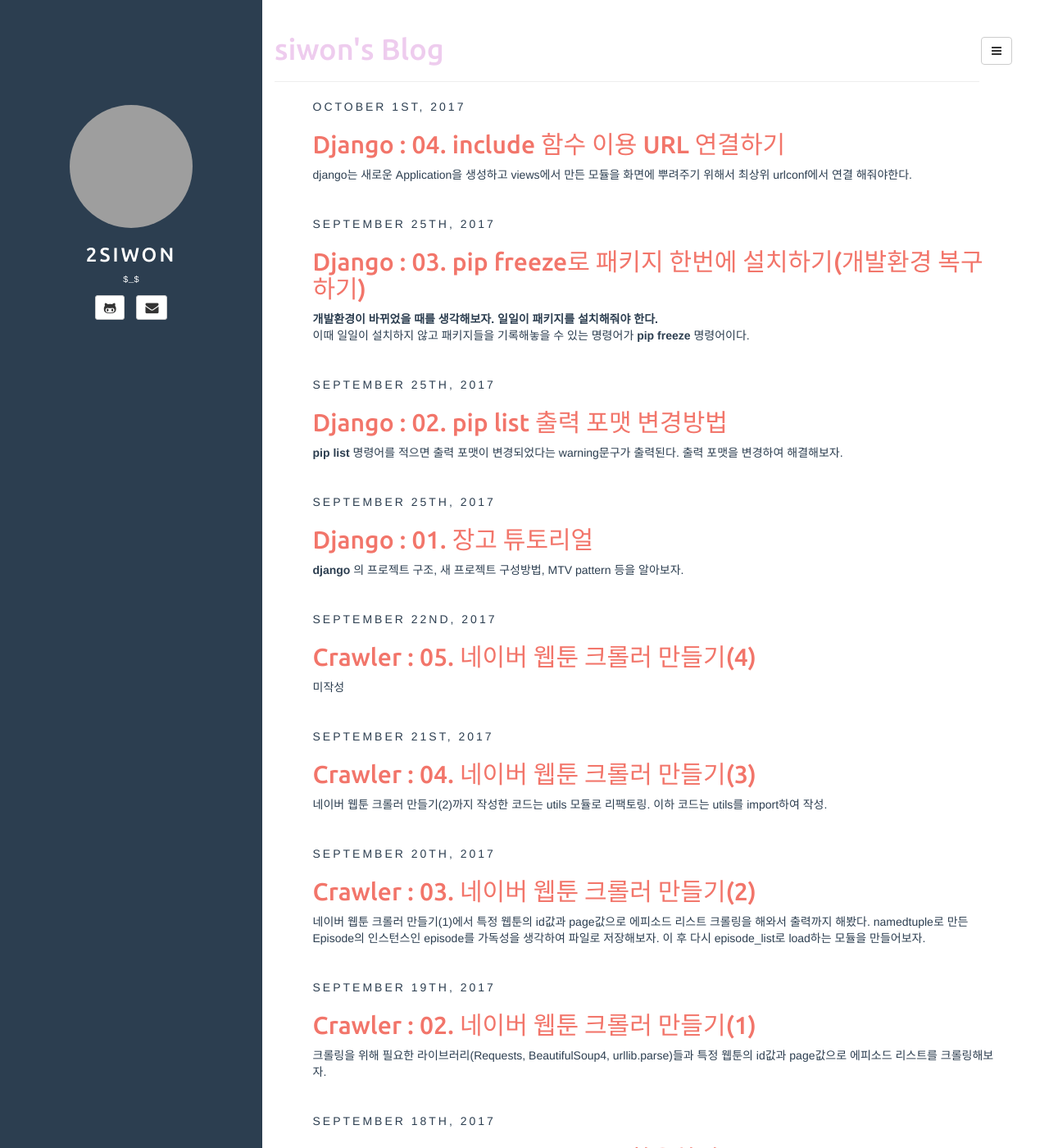
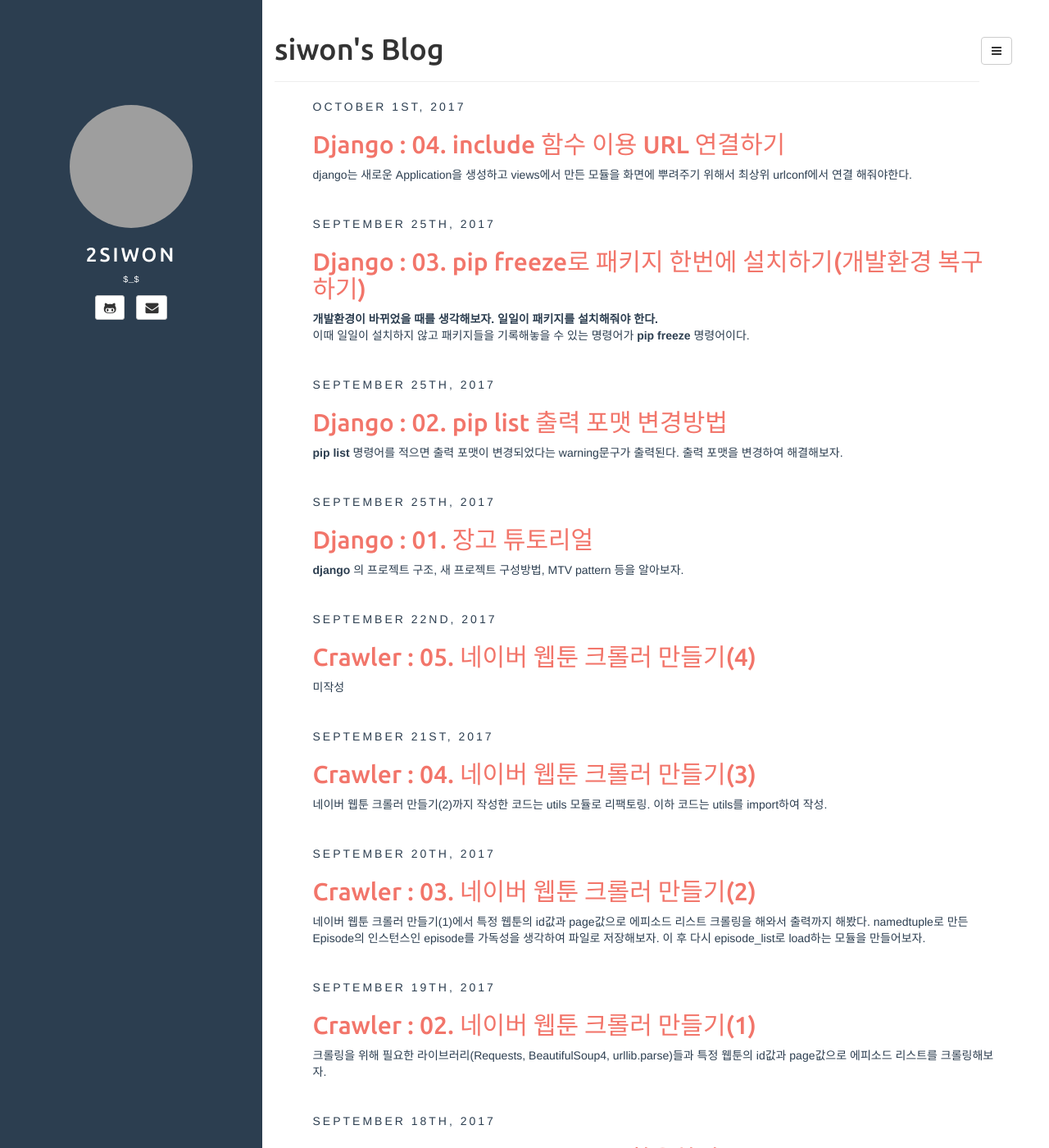
Before and after one commit to 2siwon/2siwon.github.io, a Jekyll site: the page built from index.html, in a window 1280 px wide and 1400 px high. Shown: the whole window at 82% size. Built offline with Jekyll 4.4.1, drawn with Linux system fonts in a browser that asks for light colours; the list of posts is cut into pages by our own code; grey boxes are pictures that could not be loaded.

Commit message:
modifired page-header

```diff
--- a/assets/css/style.css
+++ b/assets/css/style.css
@@ -82,7 +82,7 @@
 }
 
 .page-header {
-	color: #ece;
+	color: #333;
 	/*text-shadow: 1px 1px 1px rgba(150, 150, 150, 1);*/
 }
 
@@ -111,8 +111,8 @@
 	padding: 0 5% 0;
 }
 
-article.home div a, article.home pre a { color: #2c3e50; }
-article.home div a:hover, article.home pre a:hover { color: #2c3e50; text-decoration: none; }
+article.home div a, article.home pre a { color: #333; }
+article.home div a:hover, article.home pre a:hover { color: #7A746E; text-decoration: none; }
 article img { max-width: 100%; }
 
 h1,h2,h3,h4,h5,h6 { font-family: 'Ubuntu', sans-serif; }
```
